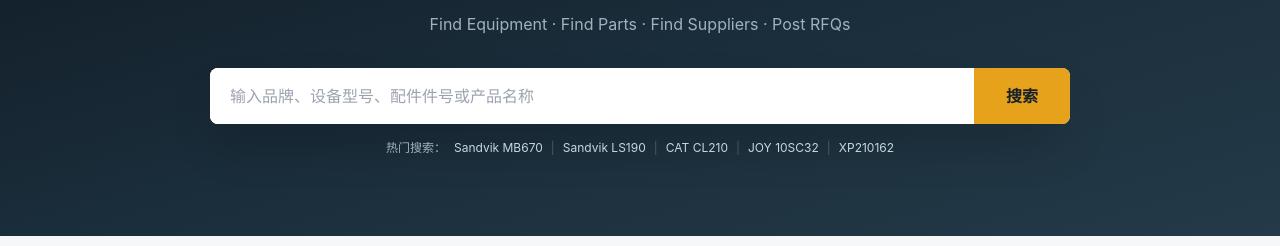
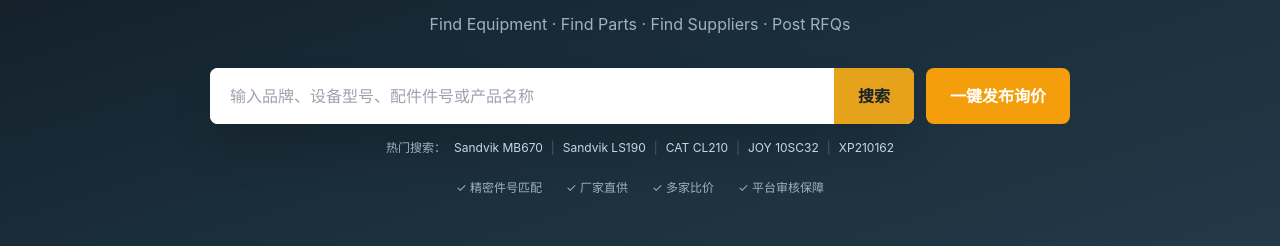
Before and after one commit to liuxfparts-bit/mining-parts-cloud, a Next.js app: page / in a window 1280 px wide. Shown: the part 193-439 px from the top of the page. Built offline with nearby package versions, Linux system fonts and the light colour scheme; no server answers; the database is empty.

Commit message:
首页Hero: 加一键发布询价按钮+服务承诺

```diff
--- a/src/app/page.tsx
+++ b/src/app/page.tsx
@@ -35,22 +35,15 @@ export default async function HomePage() {
 
           {/* 大搜索框 */}
           <div className="max-w-[860px] mx-auto">
-            <form action="/search" className="flex items-center bg-white rounded-lg shadow-2xl overflow-hidden">
-              <div className="flex-1 flex items-center">
-                <input
-                  type="text"
-                  name="q"
-                  placeholder="输入品牌、设备型号、配件件号或产品名称"
-                  className="w-full px-5 py-4 text-base text-ink outline-none"
-                />
-              </div>
-              <button
-                type="submit"
-                className="bg-accent text-ink font-bold px-8 py-4 hover:bg-[#d49215] transition-colors whitespace-nowrap"
-              >
-                搜索
-              </button>
-            </form>
+            <div className="flex gap-3 flex-col sm:flex-row">
+              <form action="/search" className="flex-1 flex items-center bg-white rounded-lg shadow-2xl overflow-hidden">
+                <input type="text" name="q" placeholder="输入品牌、设备型号、配件件号或产品名称" className="w-full px-5 py-4 text-base text-ink outline-none" />
+                <button type="submit" className="bg-accent text-ink font-bold px-6 py-4 hover:bg-[#d49215] transition-colors whitespace-nowrap">搜索</button>
+              </form>
+              <Link href="/rfq/create" className="bg-[#F59E0B] text-white font-bold px-6 py-4 rounded-lg hover:bg-[#d97706] whitespace-nowrap text-center">
+                一键发布询价
+              </Link>
+            </div>
             <div className="flex flex-wrap justify-center gap-2 mt-4 text-xs">
               <span className="text-[#9fb2bf]">热门搜索：</span>
               <Link href="/search?q=Sandvik MB670" className="text-[#c5d8e0] hover:text-accent">Sandvik MB670</Link>
@@ -62,6 +55,12 @@ export default async function HomePage() {
               <Link href="/search?q=JOY 10SC32" className="text-[#c5d8e0] hover:text-accent">JOY 10SC32</Link>
               <span className="text-[#4a5a66]">|</span>
               <Link href="/search?q=XP210162" className="text-[#c5d8e0] hover:text-accent">XP210162</Link>
+            </div>
+            <div className="flex flex-wrap justify-center gap-6 mt-6 text-xs text-[#9fb2bf]">
+              <span>✓ 精密件号匹配</span>
+              <span>✓ 厂家直供</span>
+              <span>✓ 多家比价</span>
+              <span>✓ 平台审核保障</span>
             </div>
           </div>
         </div>
```
